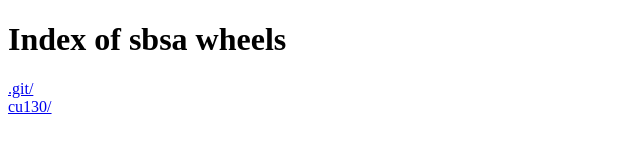
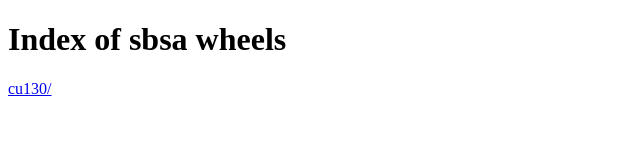
Before and after one commit to johnnynunez/whl, a plain HTML site: page index.html in a window 1280 px wide. Shown: the full height of the page, 0-640 px from the left. Drawn offline with Linux system fonts and the light colour scheme.

```diff
--- a/index.html
+++ b/index.html
@@ -3,7 +3,6 @@
 <head><title>Index of sbsa wheels</title></head>
 <body>
 <h1>Index of sbsa wheels</h1>
-<a href=".git/">.git/</a><br>
 <a href="cu130/">cu130/</a><br>
 </body>
 </html>
```
